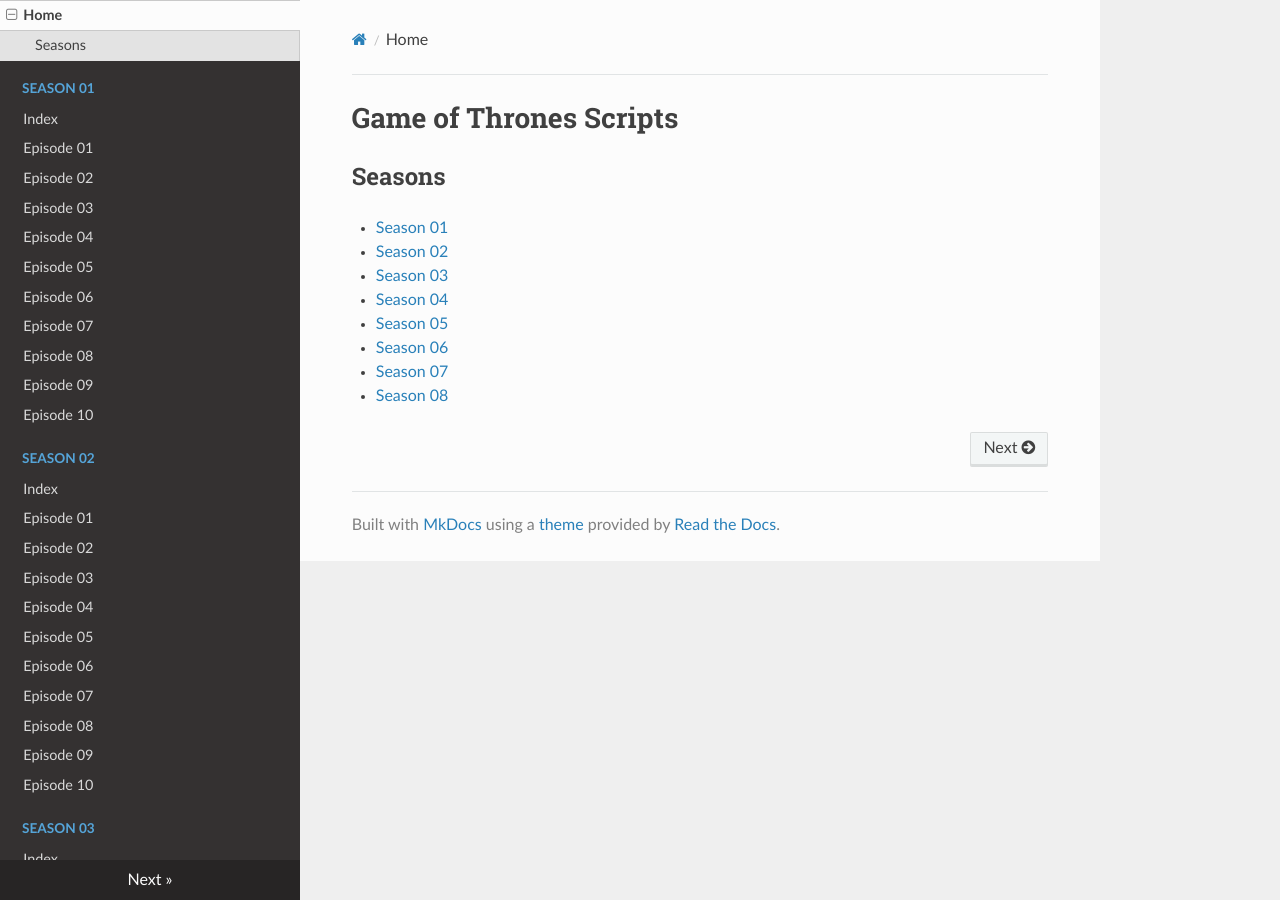
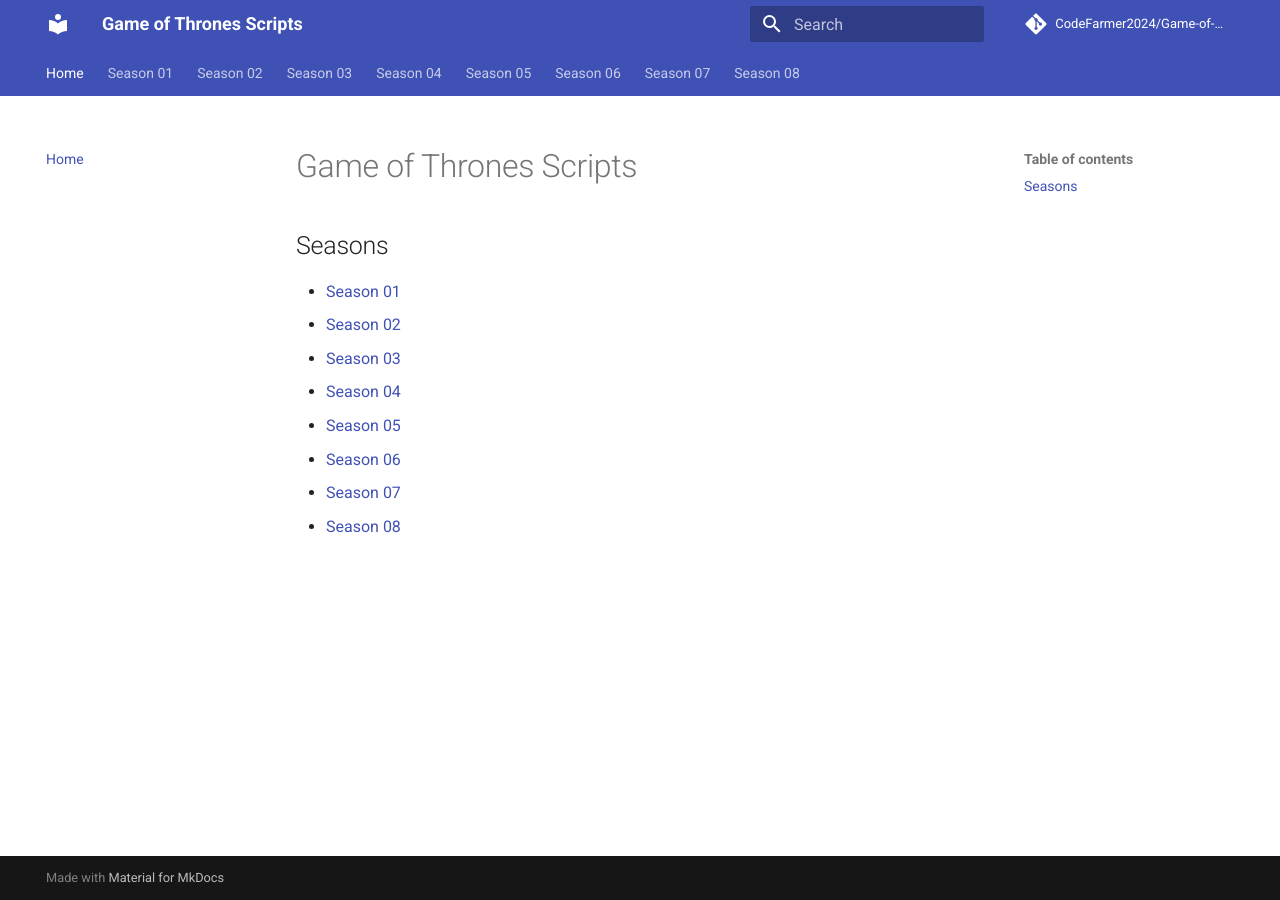
Before and after one commit to CodeFarmer2024/Game-of-Thrones, an MkDocs documentation site: the page built from docs/index.md, in a window 1280 px wide. Built offline with MkDocs 1.6.1 and Material for MkDocs 9.7.7, drawn with Linux system fonts in a browser that asks for light colours; nearby versions of some CDN libraries; comment, search, counter and statistics services are not loaded.

Commit message:
Improve docs theme and README badges

```diff
--- a/mkdocs.yml
+++ b/mkdocs.yml
@@ -1,5 +1,25 @@
 site_name: Game of Thrones Scripts
-theme: readthedocs
+site_description: Bilingual (EN/CN) Game of Thrones scripts organized by season and episode.
+site_url: https://codefarmer2024.github.io/Game-of-Thrones-/
+repo_url: https://github.com/CodeFarmer2024/Game-of-Thrones-
+repo_name: CodeFarmer2024/Game-of-Thrones-
+edit_uri: edit/main/
+theme:
+  name: material
+  language: en
+  features:
+    - navigation.tabs
+    - navigation.top
+    - navigation.sections
+    - content.code.copy
+  palette:
+    - scheme: default
+      primary: indigo
+      accent: amber
+markdown_extensions:
+  - tables
+  - toc:
+      permalink: true
 nav:
   - Home: index.md
   - Season 01:
```
Also changed, not shown: README.md (+5 -0 lines), 1 other file.
